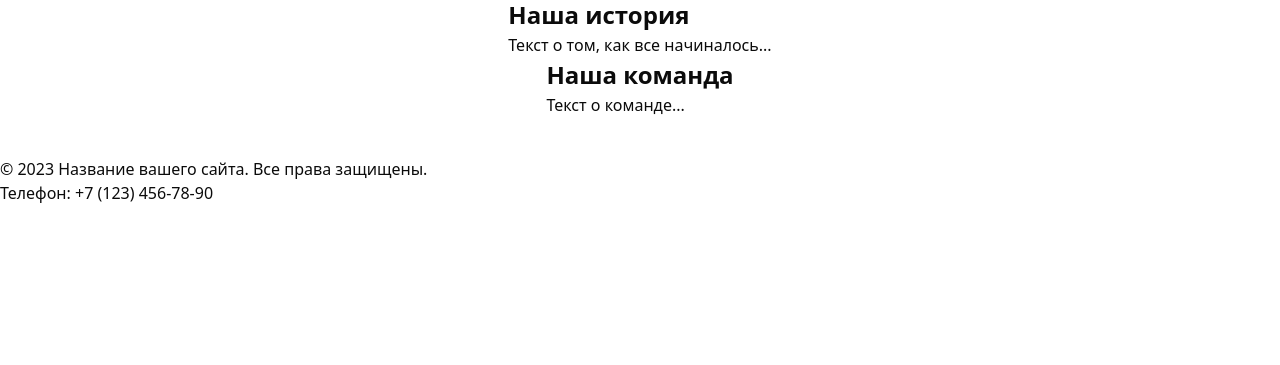
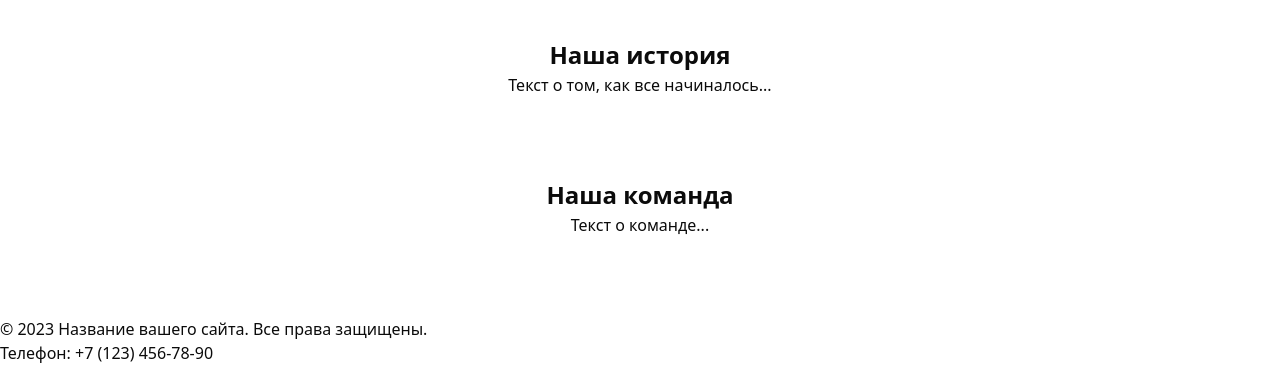
Before and after one commit to Mikle-kekich/front-back-2, a plain HTML site: page src/about.html in a window 1280 px wide. Shown: the part 730-1095 px from the top of the page. Before the commit the page ends 935 px from the top, so only its background shows below. Drawn offline with Linux system fonts and the light colour scheme.

```diff
--- a/src/about.html
+++ b/src/about.html
@@ -37,11 +37,11 @@
             decoding="async" class="hero__image">
 
         <h1>О нашей компании</h1>
-        <section>
+        <section class="section">
             <h2>Наша история</h2>
             <p>Текст о том, как все начиналось...</p>
         </section>
-        <section>
+        <section class="section">
             <h2>Наша команда</h2>
             <p>Текст о команде...</p>
         </section>
```
Also changed, not shown: src/index.html (+1 -1 lines).
